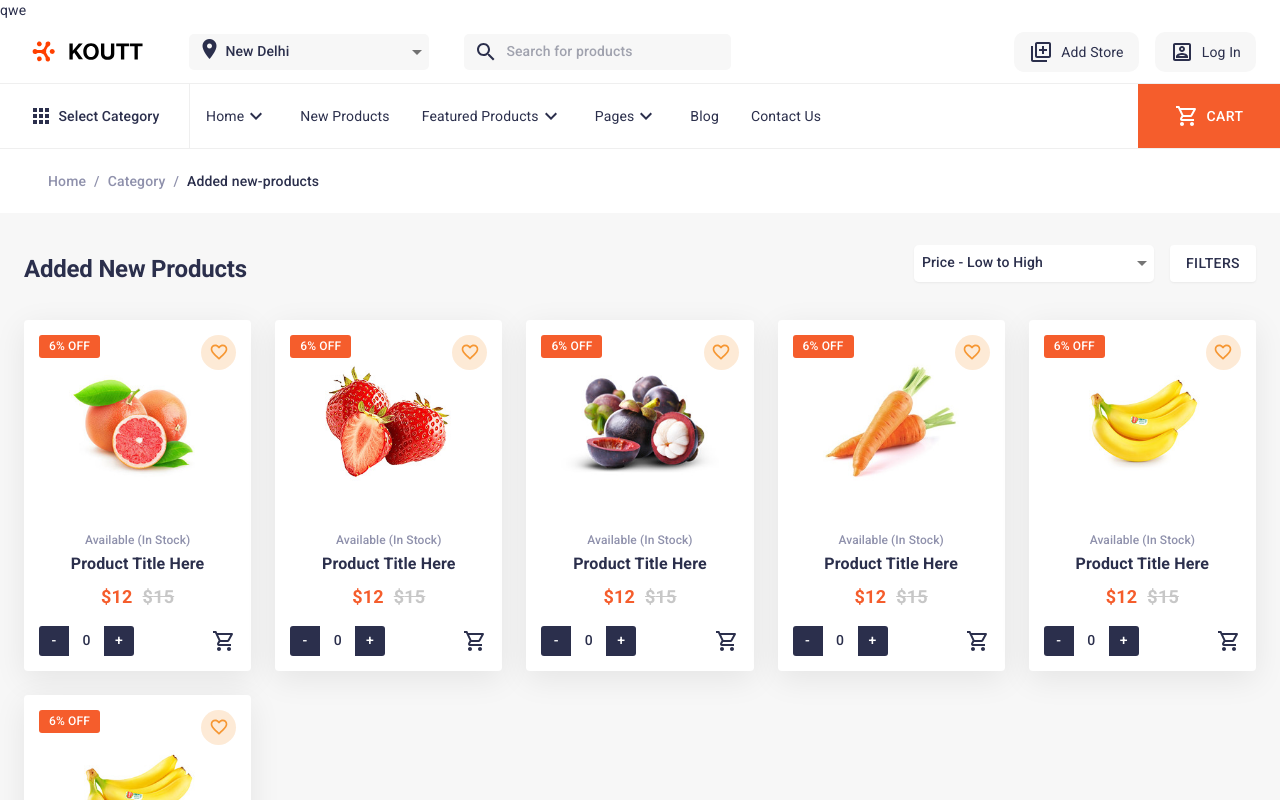
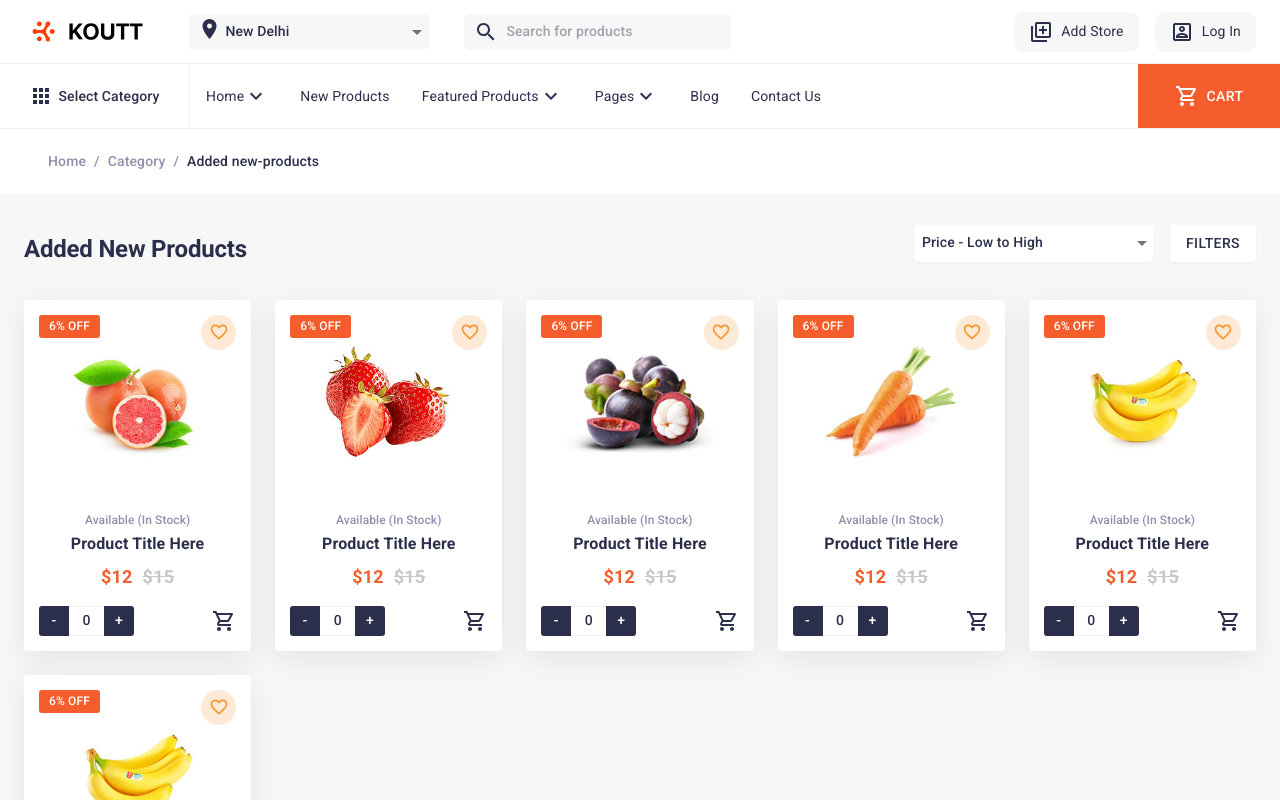
Before and after one commit to apexof/gambo-market, a Next.js app: page /category/added-new-products in a window 1280 px wide. Shown: the top 800 px of the page. Built offline with nearby package versions, Linux system fonts and the light colour scheme.

Commit message:
add borders for input plus/minus btns

```diff
--- a/components/Header/Header.jsx
+++ b/components/Header/Header.jsx
@@ -47,7 +47,7 @@ const useStyles = makeStyles(theme => ({
         },
     },
     countWishes: {
-        background: "#c50000", // push
+        background: "#f55d2c",
         fontSize: "11px",
         fontWeight: "600",
         position: "absolute",
@@ -106,8 +106,6 @@ export default function HeaderTop({ loggedIn = false }) {
     const logo = matches ? "/min-logo.svg" : nightMode ? "/dark-logo.svg" : "/main-logo.svg"
     return (
         <AppBar position="sticky" className={classes.header}>
-            <div>qwe
-            </div>
             <Toolbar className={classes.toolbar}>
                 <Link href="/" onClick={e => e.preventDefault} className={classes.logo}>
                     <img
--- a/components/Product/ProductCards/CartControls/CartControls.jsx
+++ b/components/Product/ProductCards/CartControls/CartControls.jsx
@@ -1,19 +1,23 @@
 import React, { useState } from 'react'
 import PlusCartButton from './PlusCartButton'
 import { makeStyles } from '@material-ui/core/styles';
-import { Input } from '@material-ui/core';
+import { Box, Input } from '@material-ui/core';
 
 const useStyles = makeStyles(theme => ({
     cartControls: {
         display: "flex",
         alignItems: "center",
         width: 95,
+        height: 30,
     },
     input: {
+        height: 30,
         textAlign: "center",
         "& .MuiInputBase-input": {
             textAlign: "center",
-        }
+        },
+        borderTop: `1px solid ${theme.palette.grey["50"]}`,
+        borderBottom: `1px solid ${theme.palette.grey["50"]}`,
     },
 }))
 
--- a/components/Product/ProductCards/CartControls/PlusCartButton.jsx
+++ b/components/Product/ProductCards/CartControls/PlusCartButton.jsx
@@ -27,10 +27,8 @@ export default function PlusCartBtc({ type, onClick }) {
     const classes = useStyles();
     const typeClass = type === "left" ? "leftBtn" : "rightBtn";
     return (
-        <div className={classes.der}>
-            <Button className={`${classes.btn} ${classes[typeClass]}`} onClick={onClick}>
-                {type === "left" ? "-" : "+"}
-            </Button>
-        </div>
+        <Button className={`${classes.btn} ${classes[typeClass]}`} onClick={onClick}>
+            {type === "left" ? "-" : "+"}
+        </Button>
     )
 }
```
